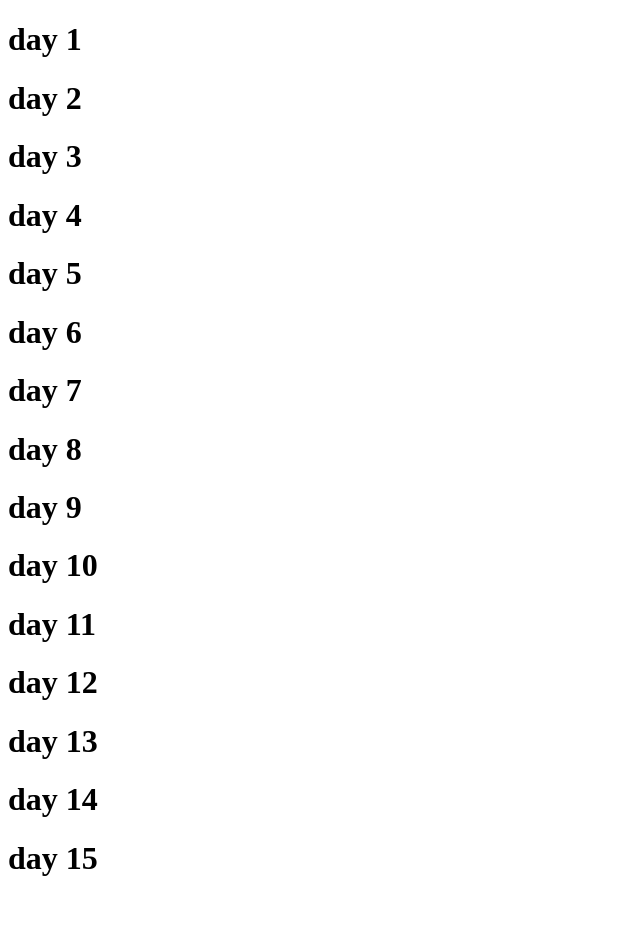
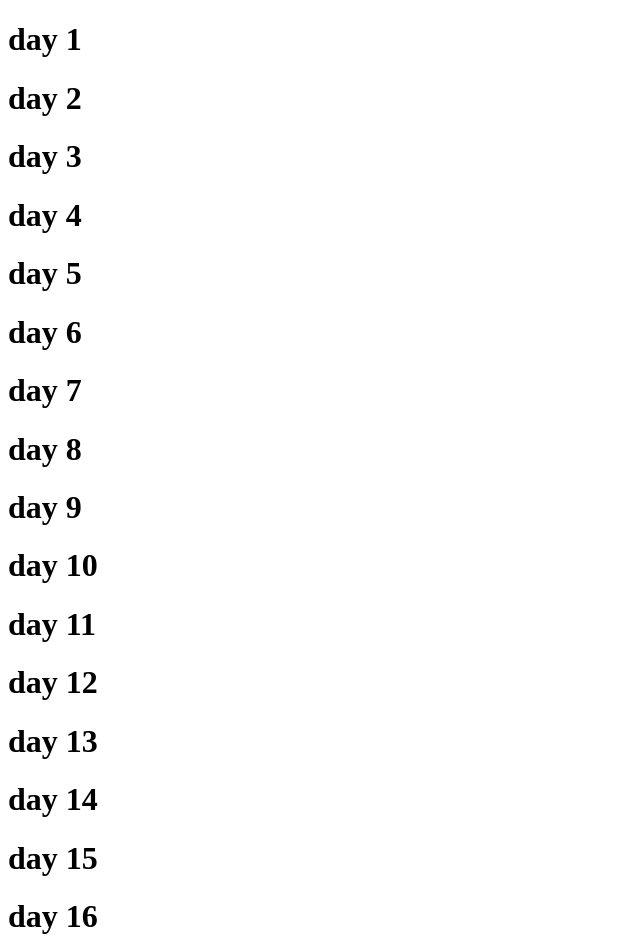
Before and after one commit to Abdurakhman00000/git-ex, a Next.js app: page /main/components/header/Header in a window 1280 px wide. Shown: the top 952 px of the page, without its empty margins (0-640 px from the left). Before the commit the page ends 898 px from the top, so only its background shows below. Built offline with nearby package versions, Linux system fonts and the light colour scheme.

Commit message:
feat: add

```diff
--- a/src/pages/main/components/header/Header.tsx
+++ b/src/pages/main/components/header/Header.tsx
@@ -21,6 +21,7 @@ const Header = () => {
           <h1>day 13</h1>
           <h1>day 14</h1>
           <h1>day 15</h1>
+          <h1>day 16</h1>
         </div>
       </div>
     </header>
```
